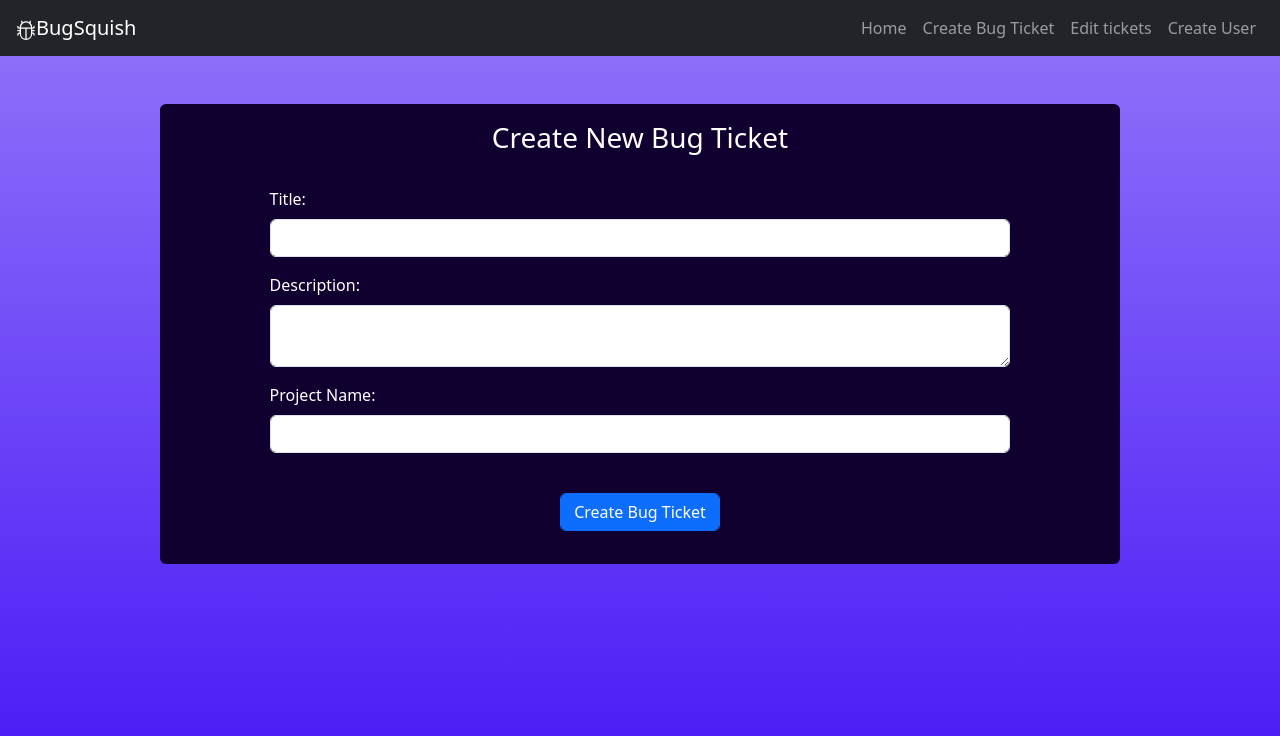
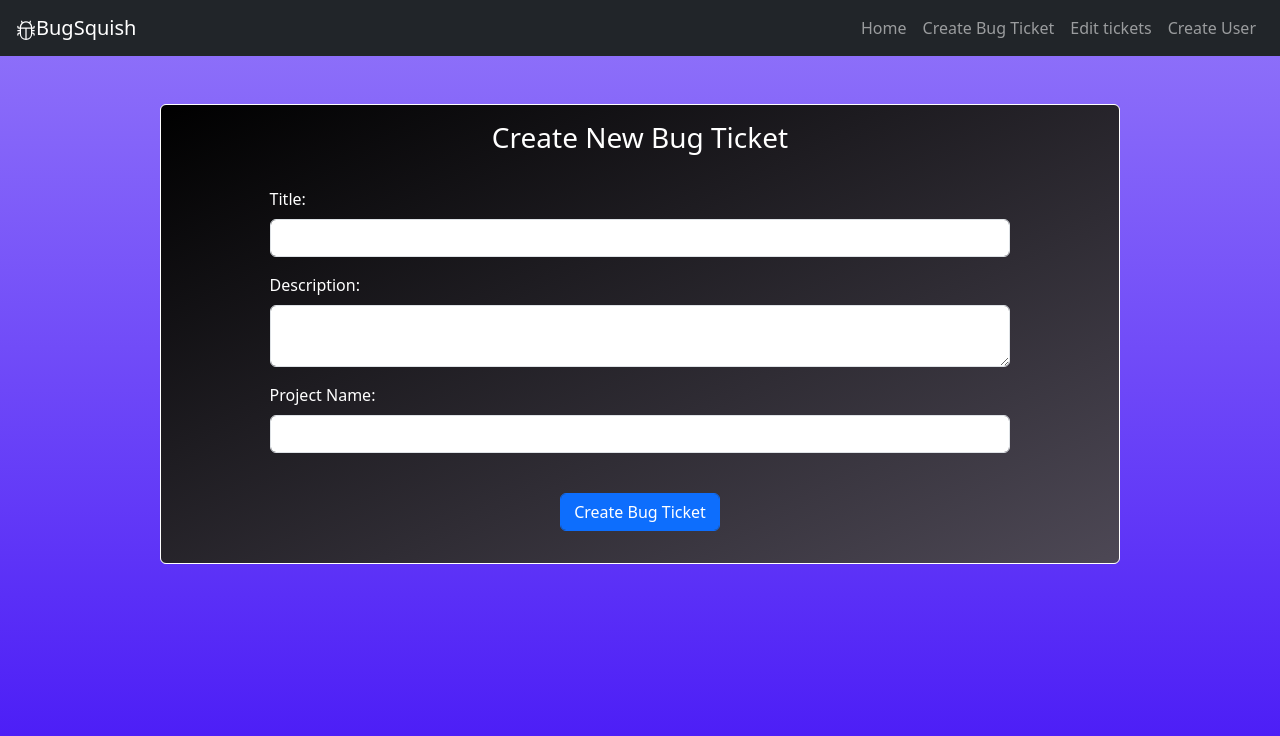
Before and after one commit to tun35770/BugSquish, a React (Vite) app in the folder BugSquish/: page /create in a window 1280 px wide. Shown: the top 736 px of the page. Built offline with nearby package versions, Linux system fonts and the light colour scheme.

Commit message:
Form styling

```diff
--- a/BugSquish/src/components/CreateBug.tsx
+++ b/BugSquish/src/components/CreateBug.tsx
@@ -63,11 +63,14 @@ const CreateBug = () => {
         {{maxWidth: '75%',
           margin: '3rem auto',
           padding:'1rem',
-          backgroundColor: '#100030',
-          color:'#fff'}}>
+          backgroundImage: 'linear-gradient(to left top, #4D4855, #000)',
+          color:'#fff',
+          border:'1px solid white'}}>
         <h3>Create New Bug Ticket</h3>
         <br/>
-        <Form onSubmit={onSubmit} style={{width:'80%', margin:'0 auto'}}>
+        <Form onSubmit={onSubmit} style=
+            {{width:'80%',
+              margin:'0 auto'}}>
 
             <Form.Group className="mb-3 leftAlign" controlId="formGroupTitle">
             <Form.Label>Title: </Form.Label>
--- a/BugSquish/src/components/CreateUser.tsx
+++ b/BugSquish/src/components/CreateUser.tsx
@@ -38,8 +38,9 @@ const CreateUser = () => {
       {{maxWidth: '75%',
         margin: '3rem auto',
         padding:'1rem',
-        backgroundColor: '#100030',
-        color:'#fff'}}>
+        backgroundImage: 'linear-gradient(to left top, #4D4855, #000)',
+        color:'#fff',
+        border:'1px solid white'}}>
       <h3>Create New User</h3>
       <br/>
       <Form onSubmit={onSubmit} style=
```
